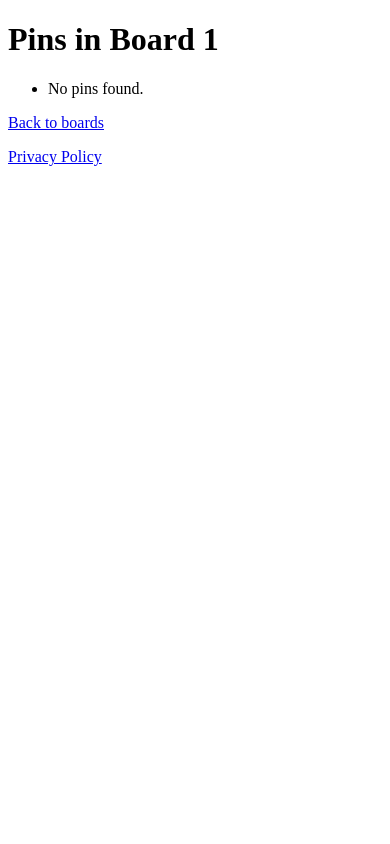
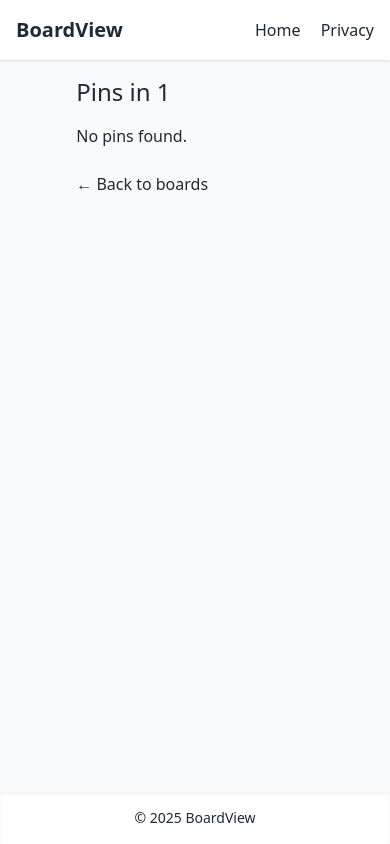
Before and after one commit to Sleevelesss/BoardView, a Flask app: page /boards/1/pins in a window 390 px wide. Run offline with Flask 3, Linux system fonts and the light colour scheme; some libraries are stand-ins or nearby versions.

Commit message:
big update

```diff
--- /dev/null
+++ b/templates/base.html
@@ -0,0 +1,26 @@
+<!doctype html>
+<html lang="en">
+<head>
+  <meta charset="utf-8">
+  <meta name="viewport" content="width=device-width,initial-scale=1">
+  <script src="https://cdn.tailwindcss.com"></script>
+  <title>{% block title %}BoardView{% endblock %}</title>
+</head>
+<body class="bg-gray-50 text-gray-800 min-h-screen flex flex-col">
+  <header class="bg-white shadow p-4">
+    <div class="max-w-3xl mx-auto flex items-center justify-between">
+      <h1 class="text-xl font-bold">BoardView</h1>
+      <nav>
+        <a href="{{ url_for('index') }}" class="mr-4 hover:underline">Home</a>
+        <a href="{{ url_for('privacy') }}" class="hover:underline">Privacy</a>
+      </nav>
+    </div>
+  </header>
+  <main class="flex-grow max-w-3xl mx-auto p-4">
+    {% block content %}{% endblock %}
+  </main>
+  <footer class="bg-white shadow-inner p-4 text-center text-sm">
+    © {{ 2025 }} BoardView
+  </footer>
+</body>
+</html>
--- a/templates/pins.html
+++ b/templates/pins.html
@@ -1,27 +1,18 @@
-<!doctype html>
-<html lang="en">
-<head>
-  <meta charset="utf-8">
-  <title>Pins on {{ board_id }}</title>
-</head>
-<body>
-  <h1>Pins in Board {{ board_id }}</h1>
-  <ul>
+{% extends 'base.html' %}
+{% block title %}Pins – BoardView{% endblock %}
+{% block content %}
+  <h2 class="text-2xl mb-4">Pins in {{ board_id }}</h2>
+  <div class="grid grid-cols-2 sm:grid-cols-3 md:grid-cols-4 gap-4">
     {% for pin in pins %}
-      <li>
-        {# Use demo URL if pin.image_url exists, else fall back to the API’s images structure #}
-        {% if pin.image_url %}
-          <img src="{{ pin.image_url }}" alt="{{ pin.note }}" style="max-width:200px;">
-        {% else %}
-          <img src="{{ pin.images['orig']['url'] }}" alt="{{ pin.note }}" style="max-width:200px;">
-        {% endif %}
-        <p>{{ pin.note }}</p>
-      </li>
+      <div class="bg-white rounded-lg overflow-hidden shadow">
+        <img src="{{ pin.image_url or pin.images['orig']['url'] }}"
+             alt="{{ pin.note }}"
+             class="w-full object-cover h-32">
+        <p class="p-2 text-sm">{{ pin.note }}</p>
+      </div>
     {% else %}
-      <li>No pins found.</li>
+      <p>No pins found.</p>
     {% endfor %}
-  </ul>
-  <p><a href="{{ url_for('boards') }}">Back to boards</a></p>
-  <footer><a href="{{ url_for('privacy') }}">Privacy Policy</a></footer>
-</body>
-</html>
+  </div>
+  <p class="mt-6"><a href="{{ url_for('boards') }}" class="hover:underline">&larr; Back to boards</a></p>
+{% endblock %}
```
Also changed, not shown: requirements.txt (+4 -16 lines), templates/boards.html (+12 -19 lines), templates/index.html (+10 -12 lines), templates/privacy.html (+12 -11 lines), app.py (line endings or trailing spaces), runtime.txt (line endings or trailing spaces), 2 other files.
